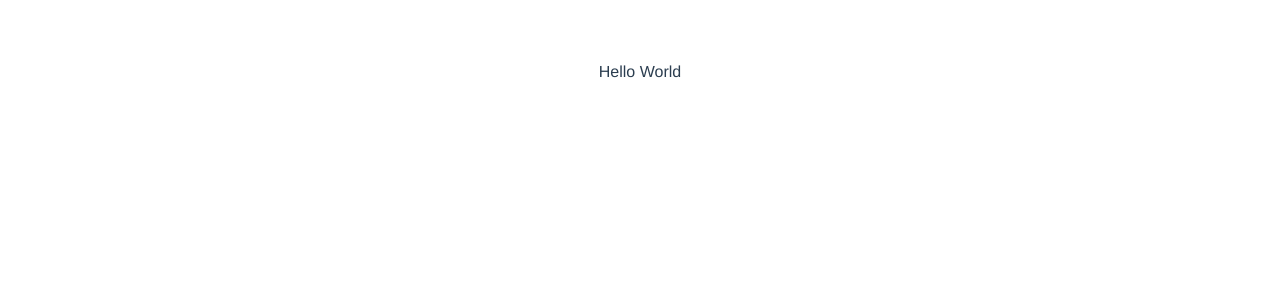
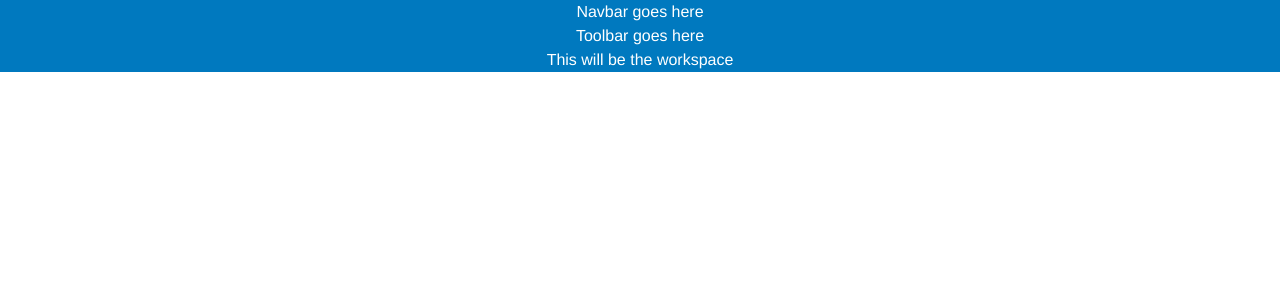
Before and after one commit to Alex-Stefanou/Trello-Clone, a Vue app: page / in a window 1280 px wide. Shown: the top 300 px of the page. Built offline with nearby package versions, Linux system fonts and the light colour scheme.

Commit message:
created base views

```diff
--- a/src/App.vue
+++ b/src/App.vue
@@ -1,17 +1,25 @@
 <template>
     <div id="app">
-        Hello World
+        <Navbar/>
+        <div>
+            <Toolbar/>
+            <Workspace/>
+        </div>
     </div>
 </template>
 
 <script>
-// import HelloWorld from './components/HelloWorld.vue'
+import Navbar from './views/Navbar.vue'
+import Toolbar from './views/Toolbar.vue'
+import Workspace from './views/Workspace.vue'
 
 export default {
     name: 'App',
-//   components: {
-//     HelloWorld
-//   }
+  components: {
+    Navbar,
+    Toolbar,
+    Workspace
+  }
 }
 </script>
 
@@ -21,7 +29,7 @@ export default {
     -webkit-font-smoothing: antialiased;
     -moz-osx-font-smoothing: grayscale;
     text-align: center;
-    color: #2c3e50;
-    margin-top: 60px;
+    background-color: #0079bf;
+    color: #ffffff;
 }
 </style>
--- a/src/components/HelloWorld.vue
+++ b/src/views/Navbar.vue
@@ -1,11 +1,12 @@
 <template>
-  <div>
-  </div>
+    <div>
+        Navbar goes here
+    </div>
 </template>
 
 <script>
 export default {
-    name: 'HelloWorld'
+    name: 'Narbar'
 }
 </script>
 
--- /dev/null
+++ b/src/views/Toolbar.vue
@@ -0,0 +1,14 @@
+<template>
+    <div>
+        Toolbar goes here
+    </div>
+</template>
+
+<script>
+export default {
+    name: 'ToolBar'
+}
+</script>
+
+<style scoped>
+</style>
--- /dev/null
+++ b/src/views/Workspace.vue
@@ -0,0 +1,14 @@
+<template>
+    <div>
+        This will be the workspace
+    </div>
+</template>
+
+<script>
+export default {
+    name: 'Workspace'
+}
+</script>
+
+<style scoped>
+</style>
```
